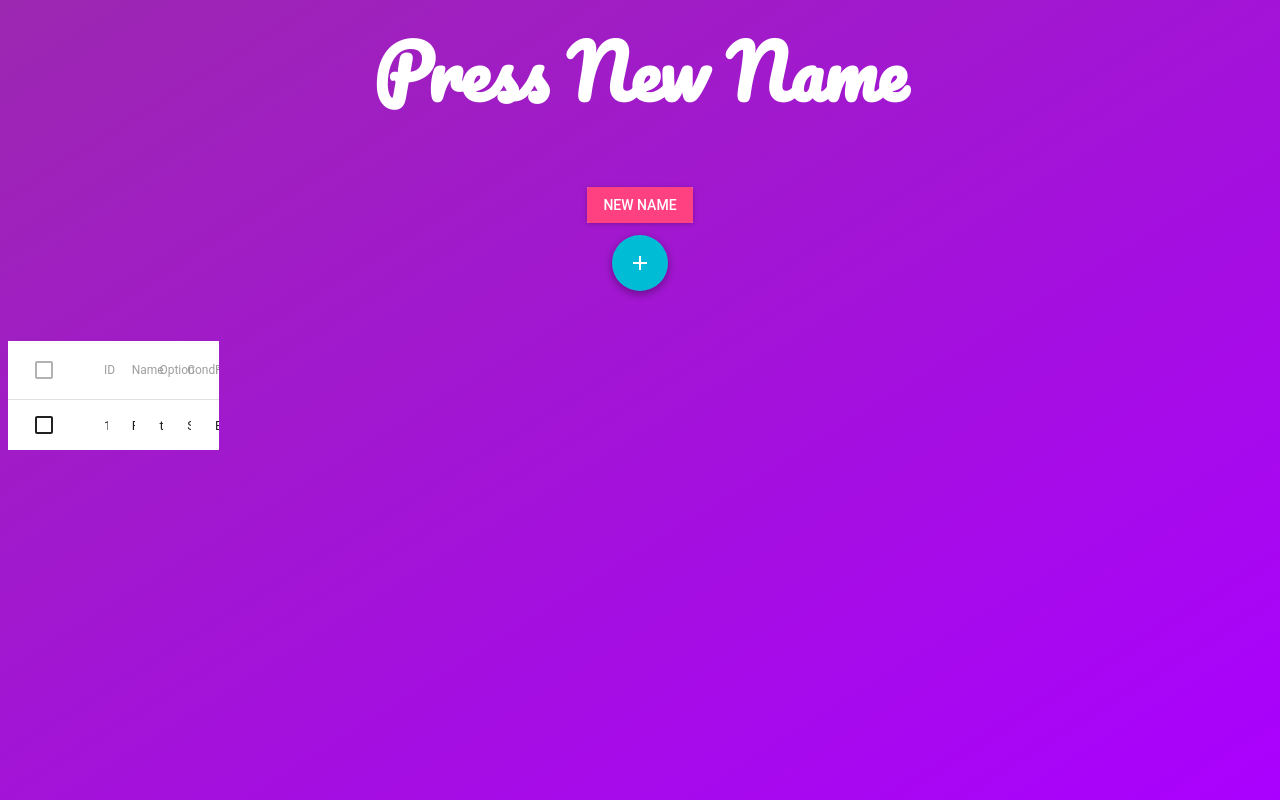
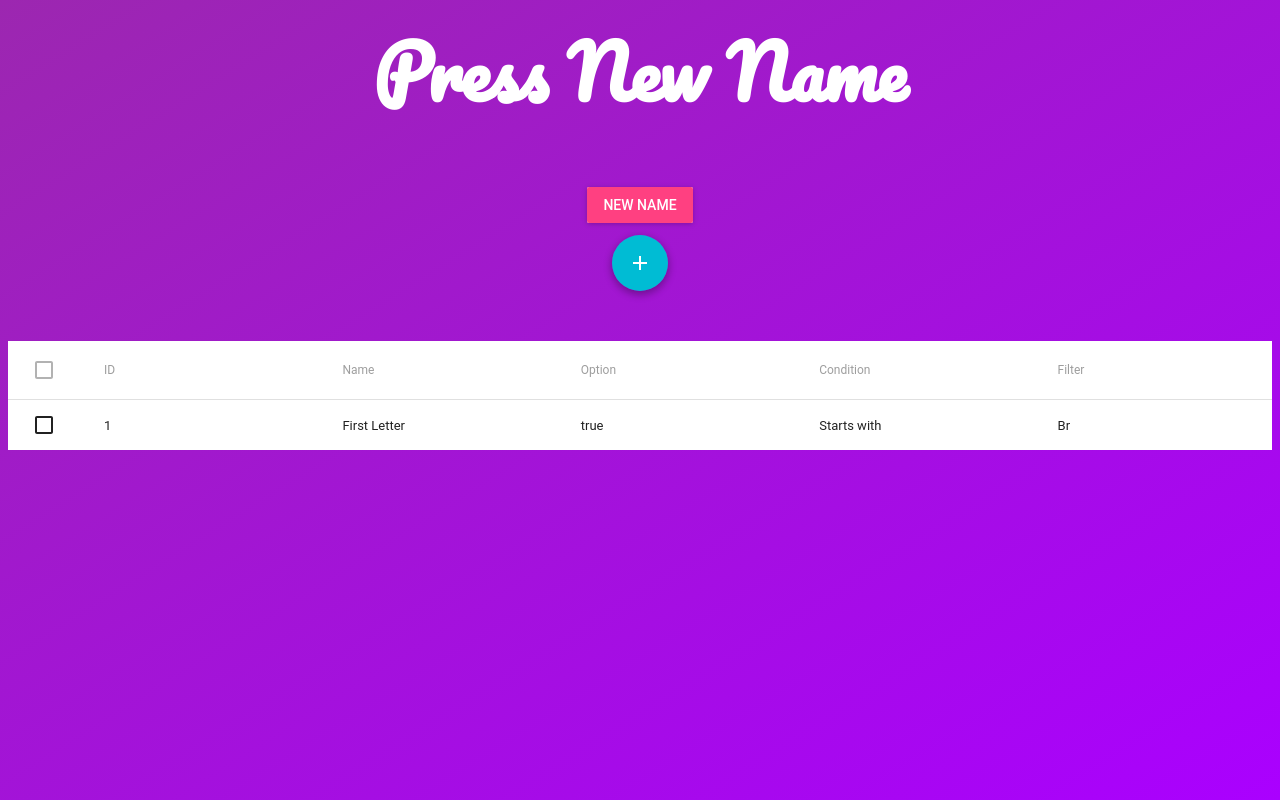
Before and after one commit to tmirmota/name-generator, a React (Create React App) app: page / in a window 1280 px wide. Built offline with nearby package versions, Linux system fonts and the light colour scheme; what react-tap-event-plugin would draw is missing.

Commit message:
fixed rendering of material ui table

```diff
--- a/src/App.js
+++ b/src/App.js
@@ -8,7 +8,7 @@ import ContentAdd from 'material-ui/svg-icons/content/add';
 
 import CompanyProfile from './components/CompanyProfile';
 import Filter from './components/Filter';
-import FiltersTable from './components/FiltersTable';
+import FiltersTable from './components/FiltersTable.jsx';
 
 const styles = {
   button: {
@@ -69,7 +69,7 @@ class App extends Component {
           <div className="row5 column1-6" display="none">
             { this.state.showFilter ? <Filter onClick={() => this.onClick()} /> : null }
           </div>
-          <div>
+          <div className="row6 column1-6">
             <FiltersTable />
           </div>
         </div>
```
Also changed, not shown: src/components/FiltersTable.jsx (renamed from src/components/FiltersTable.js).
